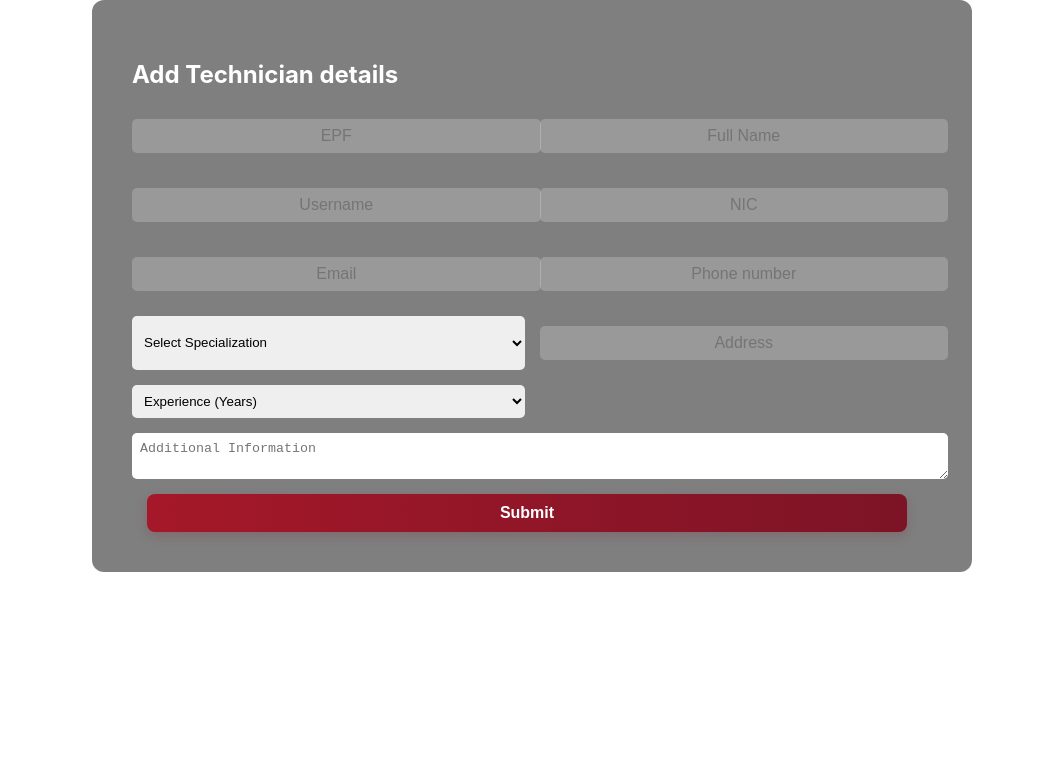
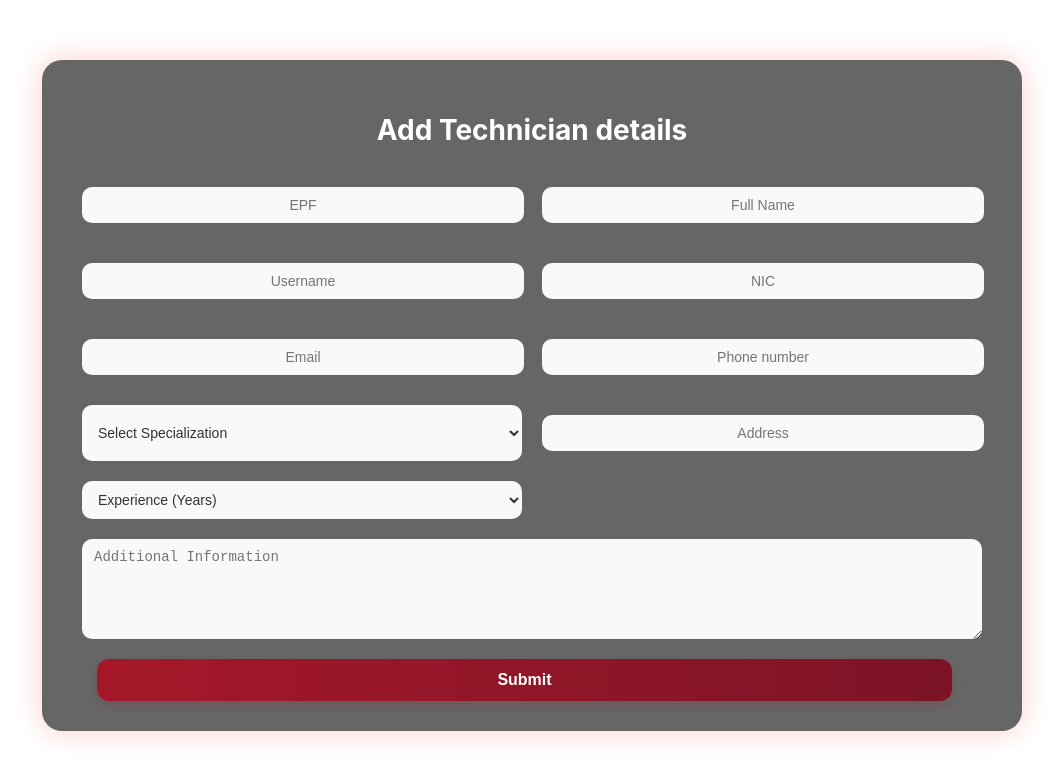
Before and after one commit to ruvindi-matharaarachchi/CPC-Assets-Management, a React (Create React App) app in the folder asset-management-frontend/: page /technicians in a window 1280 px wide. Shown: the top 780 px of the page, without its empty margins (108-1171 px from the left). Built offline with nearby package versions, Linux system fonts and the light colour scheme.

Commit message:
Update AddTechnician.css

```diff
--- a/asset-management-frontend/src/pages/AddTechnician.css
+++ b/asset-management-frontend/src/pages/AddTechnician.css
@@ -1,47 +1,92 @@
+/* Container background */
 .technician-container {
-    padding: 40px;
-    max-width: 800px;
-    margin: 0 auto;
+    max-width: 900px;
+    margin: 60px auto;
+    padding: 30px 40px;
+    border-radius: 20px;
+    background: rgba(0, 0, 0, 0.6);
+    backdrop-filter: blur(10px);
     color: white;
-    background: rgba(0, 0, 0, 0.5);
-    border-radius: 12px;
+    box-shadow: 0 0 30px rgba(255, 0, 0, 0.2);
   }
 
+  /* Header */
+  .technician-container h2 {
+    text-align: center;
+    font-size: 28px;
+    margin-bottom: 30px;
+    color: #ffffff;
+  }
+
+  /* Message box */
+  .form-message {
+    text-align: center;
+    padding: 10px 15px;
+    background-color: #1f7a1f;
+    color: #ffffff;
+    font-weight: bold;
+    border-radius: 8px;
+    margin-bottom: 20px;
+    animation: fadeIn 0.3s ease-in-out;
+  }
+
+  /* Form layout */
   .technician-form {
     display: grid;
     grid-template-columns: 1fr 1fr;
-    gap: 15px;
+    gap: 20px;
   }
 
   .technician-form input,
   .technician-form select,
   .technician-form textarea {
-    padding: 8px;
-    border-radius: 5px;
+    padding: 10px 12px;
+    border-radius: 10px;
     border: none;
     outline: none;
-    width: 100%;
+    font-size: 14px;
+    background: #f9f9f9;
+    color: #333;
   }
 
+  /* Full width for textarea and submit */
   .technician-form textarea {
     grid-column: span 2;
+    min-height: 80px;
+    resize: vertical;
   }
 
-  button[type="submit"] {
+  .technician-form button[type="submit"] {
     grid-column: span 2;
-    background-color: red;
+    padding: 12px 0;
+    background-color: #e50914;
     color: white;
-    padding: 10px;
-    border-radius: 8px;
     border: none;
+    border-radius: 12px;
+    font-weight: bold;
+    font-size: 16px;
     cursor: pointer;
+    transition: background 0.3s ease;
   }
 
-  .form-message {
-    background: #f0f0f0;
-    color: black;
-    padding: 10px;
-    margin-bottom: 15px;
-    border-radius: 5px;
-    font-weight: bold;
+  .technician-form button[type="submit"]:hover {
+    background-color: #cc0812;
   }
+
+  /* Responsive */
+  @media (max-width: 768px) {
+    .technician-form {
+      grid-template-columns: 1fr;
+    }
+
+    .technician-form textarea,
+    .technician-form button {
+      grid-column: span 1;
+    }
+  }
+
+  /* Simple fade animation */
+  @keyframes fadeIn {
+    from { opacity: 0; transform: translateY(-10px); }
+    to { opacity: 1; transform: translateY(0); }
+  }
```
